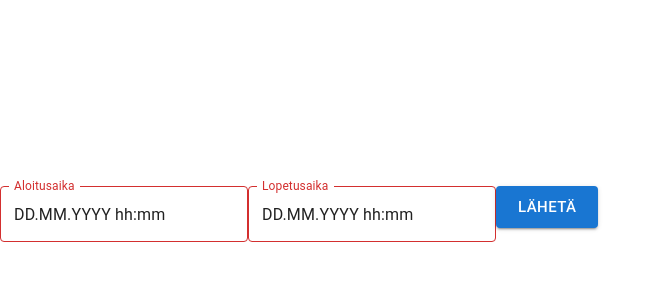
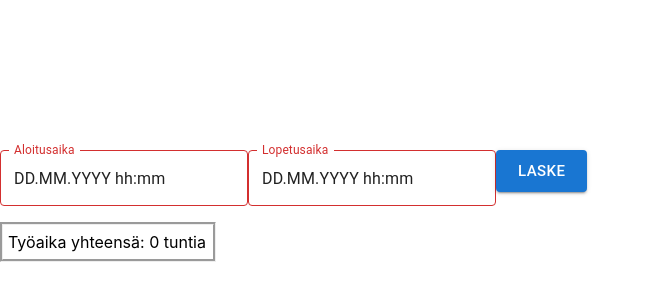
Before and after one commit to Gittivelhot/work-calculator-front, a React (Vite) app: page / in a window 1280 px wide. Shown: the part 186-486 px from the top of the page, without its empty margins (0-662 px from the left). Built offline with nearby package versions, Linux system fonts and the light colour scheme.

Commit message:
työtunnit yhteensä kentän lisäys

```diff
--- a/src/App.jsx
+++ b/src/App.jsx
@@ -6,18 +6,32 @@ import Button from '@mui/material/Button';
 import { DateTimePicker } from '@mui/x-date-pickers/DateTimePicker';
 import 'dayjs/locale/fi';
 
-
-
 function App() {
-
   const locales = ['fi'];
   const [startTime, setStartTime] = React.useState(dayjs(''));
   const [endTime, setEndTime] = React.useState(dayjs(''));
+  const [sumInMinutes, setSumInMinutes] = React.useState(0);
+  const [sumInHours, setSumInHours] = React.useState(0);
+
+  // Laske summa minuutteina ja tunteina
+  const calculateSum = () => {
+    const startTimeMs = startTime.valueOf();
+    const endTimeMs = endTime.valueOf();
+
+    if (!isNaN(startTimeMs) && !isNaN(endTimeMs)) {
+      const sumInMs = endTimeMs - startTimeMs;
+      setSumInMinutes(sumInMs);
+
+      // Laske summa tunteina
+      const sumInHrs = sumInMs / (1000 * 60 * 60);
+      setSumInHours(sumInHrs);
+    }
+  };
 
   return (
     <>
       <LocalizationProvider dateAdapter={AdapterDayjs} adapterLocale='fi'>
-      <DateTimePicker
+        <DateTimePicker
           label="Aloitusaika"
           viewRenderers={{
             hours: null,
@@ -38,11 +52,13 @@ function App() {
           onChange={(newValue) => setEndTime(newValue)}
         />
       </LocalizationProvider>
-      <Button variant="contained" size="large" onClick={() => {
-    alert(endTime);
-  }}>Lähetä</Button>
+
+      <Button variant="contained" size="large" onClick={calculateSum}>Laske</Button>
+
+
+      <p className="tyoaika">Työaika yhteensä: {sumInHours} tuntia</p>
     </>
   )
 }
 
-export default App
+export default App;
--- a/src/index.css
+++ b/src/index.css
@@ -67,3 +67,13 @@ button:focus-visible {
     background-color: #f9f9f9;
   }
 }
+
+.tyoaika {
+
+  font-style: normal;
+  color: black;
+  width: 200px;
+  padding: 5px;
+  border-style: groove;
+
+}
```
